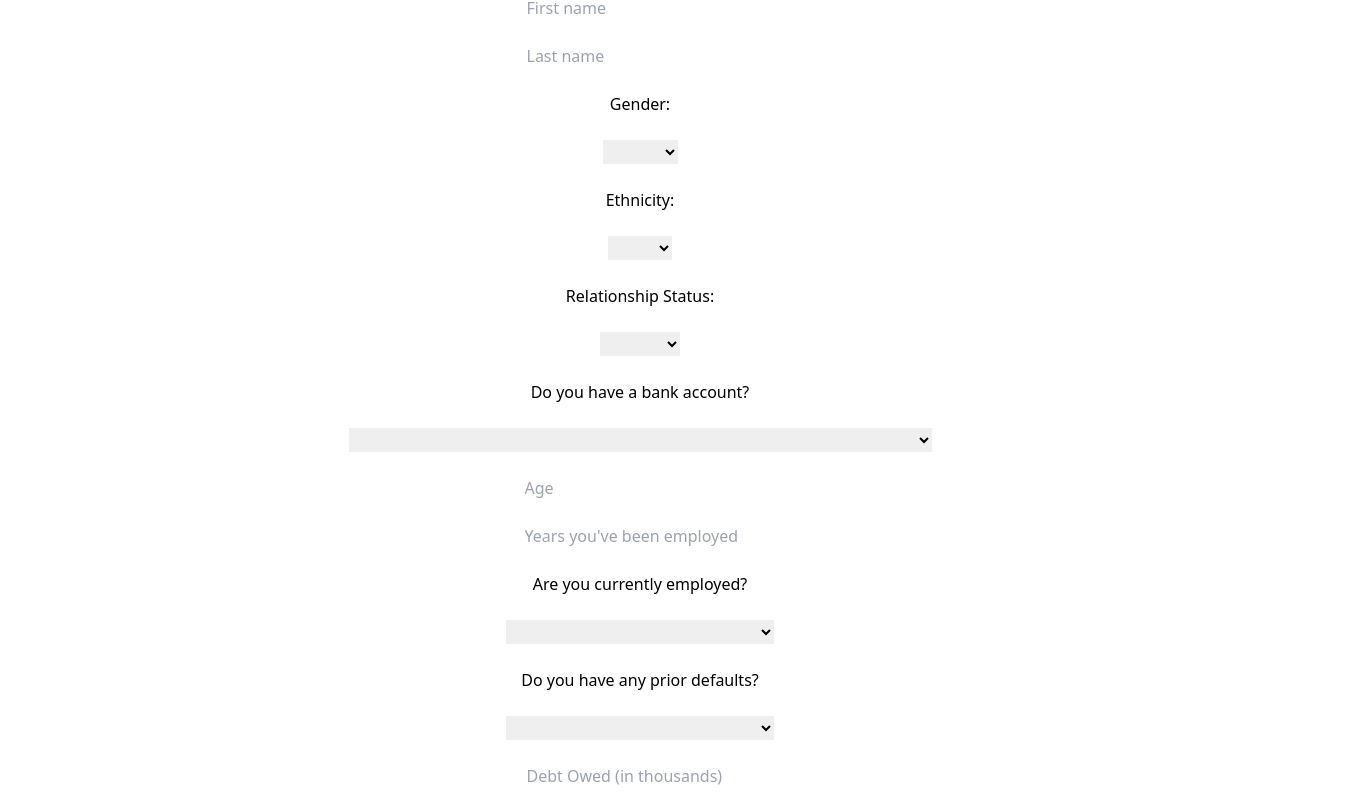
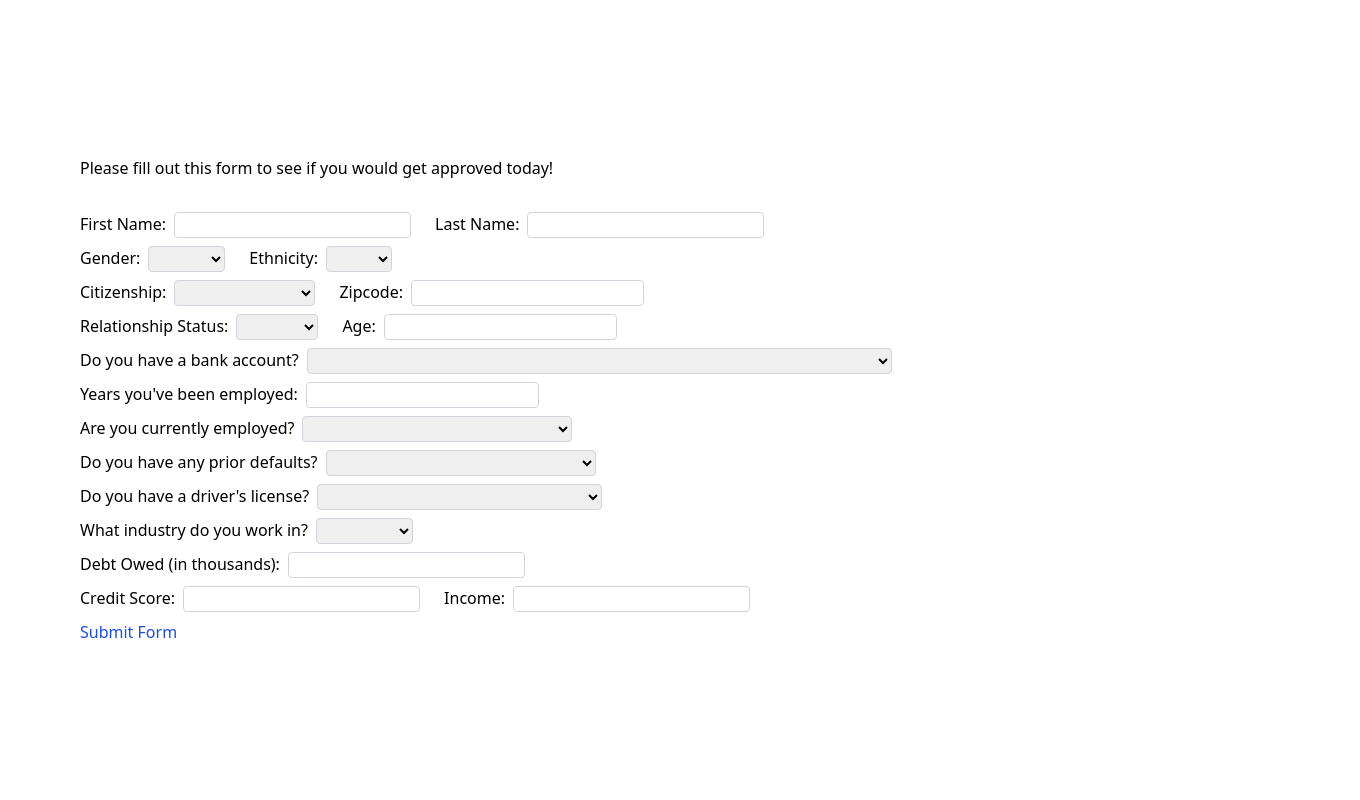
Before and after one commit to pploszaj/Credit_Approval_Frontend, a React (Create React App) app: page /form in a window 1280 px wide. Shown: the top 800 px of the page, 1360 px wide, since content can reach past the window. Built offline with nearby package versions, Linux system fonts and the light colour scheme.

Commit message:
updated the form to include more questions

```diff
--- a/src/pages/Form.tsx
+++ b/src/pages/Form.tsx
@@ -1,64 +1,203 @@
-import React, {useState} from "react";
+import { type } from "@testing-library/user-event/dist/type";
+import React, { useState } from "react";
+
+type Ethnicity = "White" | "Black" | "Other";
+type Gender = "Male" | "Female";
+type Citizenship = "By Birth" | "By other means" | "Other";
+type Industry = "Energy" | "Materials" | "Other";
 
 function Form() {
+  const [firstName, setfirstName] = useState<string>("");
+  const [lastName, setlastName] = useState<string>("");
+  const [gender, setGender] = useState<Gender>();
+  const [age, setage] = useState<number>();
+  const [employment, setemployment] = useState<boolean>();
+  const [yearsemployment, setyearsemployment] = useState<number>();
+  const [ethnicity, setethnicity] = useState<Ethnicity>();
+  const [drivers, setdrivers] = useState<boolean>();
+  const [citizenship, setcitizenship] = useState<Citizenship>();
+  const [zipcode, setzipcode] = useState<number>();
+  const [defaults, setdefaults] = useState<boolean>();
+  const [creditScore, setcreditScore] = useState<number | null>();
+  const [industry, setIndustry] = useState<Industry>();
+  const [income, setIncome] = useState<number | null>();
 
-  const [firstName, setfirstName] = useState<string>('');
-  const [lastName, setlastName] = useState<string>('');
-  const [creditScore, setcreditScore] = useState<number|null>();
-  const [income, setIncome] = useState<number|null>();
-
-  const sumbitHandler = () => {
-
-  }
+  const sumbitHandler = () => {};
 
   return (
-    <div className="flex flex-col justify-center items-center h-screen gap-8">
-      <h1 className="text-5xl">Form</h1>
-      <form onSubmit={sumbitHandler} className="flex flex-col w-screen justify-center items-center gap-6">
-        <input placeholder="First name" type="text" className="pl-1" onChange={(e) => setfirstName(e.target.value)}></input>
-        <input placeholder="Last name" type="text" className="pl-1" onChange={(e) => setlastName(e.target.value)}></input>
-        <label htmlFor="gender">Gender:</label>
-        <select id="gender" name="gender">
+    <div className="flex flex-col justify-center items-start h-screen gap-8 ml-20">
+      <h1 className="text-l">
+        Please fill out this form to see if you would get approved today!
+      </h1>
+      <form
+        onSubmit={sumbitHandler}
+        className="flex flex-col w-screen justify-center items-start gap-2"
+      >
+        <div className="flex">
+          <label htmlFor="firstName" className="mr-2">
+            First Name:
+          </label>
+          <input
+            id="firstName"
+            type="text"
+            className="pl-1 border border-gray-300 rounded"
+            onChange={(e) => setfirstName(e.target.value)}
+          ></input>
+
+          <label htmlFor="lastName" className="mr-2 ml-6">
+            Last Name:
+          </label>
+          <input
+            id="lastName"
+            type="text"
+            className="pl-1 border border-gray-300 rounded"
+            onChange={(e) => setlastName(e.target.value)}
+          ></input>
+        </div>
+        <div className="flex">
+          <label htmlFor="gender" className="mr-2">
+            Gender:
+          </label>
+          <select id="gender" name="gender" className="border border-gray-300 rounded">
             <option value=""></option>
             <option value="male">Male</option>
             <option value="female">Female</option>
           </select>
-        <label htmlFor="ethnicity">Ethnicity:</label>
-        <select id="ethnicity" name="ethnicity">
+
+          <label htmlFor="ethnicity" className="mr-2 ml-6">
+            Ethnicity:
+          </label>
+          <select id="ethnicity" name="ethnicity" className="border border-gray-300 rounded">
             <option value=""></option>
             <option value="white">White</option>
             <option value="black">Black</option>
             <option value="other">Other</option>
           </select>
-        <label htmlFor="relationship">Relationship Status:</label>
-        <select id="relationship" name="relationship">
+        </div>
+        <div className="flex">
+          <label htmlFor="citizenship" className="mr-2">
+            Citizenship:
+          </label>
+          <select id="citizenship" name="citizenship" className="border border-gray-300 rounded">
+            <option value=""></option>
+            <option value="white">By birth</option>
+            <option value="black">By other means</option>
+            <option value="other">Temporary</option>
+          </select>
+
+          <label htmlFor="zipcode" className="mr-2 ml-6">
+            Zipcode:
+          </label>
+          <input type="number" id="zipcode" className="border border-gray-300 rounded"/>
+        </div>
+        <div className="flex">
+          <label htmlFor="relationship" className="mr-2">
+            Relationship Status:
+          </label>
+          <select id="relationship" name="relationship" className="border border-gray-300 rounded">
             <option value=""></option>
             <option value="single">Single</option>
             <option value="married">Married</option>
           </select>
-        <label htmlFor="bank_status">Do you have a bank account?</label>
-        <select id="bank_status" name="bank_status">
+
+          <label htmlFor="age" className="mr-2 ml-6">
+            Age:
+          </label>
+          <input type="number" id="age" className="border border-gray-300 rounded"/>
+        </div>
+        <div className="flex">
+          <label htmlFor="bank_status" className="mr-2">
+            Do you have a bank account?
+          </label>
+          <select id="bank_status" name="bank_status" className="border border-gray-300 rounded">
             <option value=""></option>
-          <option value="hasAccount">Yes, I have at least one bank account.</option>
-          <option value="noAccount">No, I do not have a bank account. I stash all my money under the mattress.</option>
+            <option value="hasAccount">
+              Yes, I have at least one bank account.
+            </option>
+            <option value="noAccount">
+              No, I do not have a bank account. I stash all my money under the
+              mattress.
+            </option>
           </select>
-        <input type="number" placeholder="Age"/>
-        <input type="number" placeholder="Years you've been employed"/>
-        <label htmlFor="employment_status">Are you currently employed?</label>
-        <select id="employment_status" name="employment_status">
+        </div>
+        <div className="flex">
+          <label htmlFor="length_of_employment" className="mr-2">
+            Years you've been employed:
+          </label>
+          <input type="number" id="length_of_employment" className="border border-gray-300 rounded"/>
+        </div>
+        <div className="flex">
+          <label htmlFor="employment_status" className="mr-2">
+            Are you currently employed?
+          </label>
+          <select id="employment_status" name="employment_status" className="border border-gray-300 rounded">
             <option value=""></option>
             <option value="employed">Yes, I am currently employed.</option>
             <option value="unemployed">No, I am not currently employed.</option>
           </select>
-        <label htmlFor="employment_status">Do you have any prior defaults?</label>
-        <select id="defaults" name="defaults">
+        </div>
+        <div className="flex">
+          <label htmlFor="employment_status" className="mr-2">
+            Do you have any prior defaults?
+          </label>
+          <select id="defaults" name="defaults" className="border border-gray-300 rounded">
             <option value=""></option>
             <option value="hadDefaults">Yes, I have prior defaults.</option>
-          <option value="noDefaults">No, I do not hacve prior defaults.</option>
+            <option value="noDefaults">
+              No, I do not hacve prior defaults.
+            </option>
           </select>
-        <input placeholder="Debt Owed (in thousands)" type="number" className="pl-1" onChange={(e) => setcreditScore(Number(e.target.value))} ></input>
-        <input placeholder="Income" type="number" className="pl-1" onChange={(e) => setIncome(Number(e.target.value))}></input>
-        <button type="submit" className="text-blue-700">Submit Form</button>
+        </div>
+        <div className="flex">
+          <label htmlFor="driverslicense" className="mr-2">
+            Do you have a driver's license?
+          </label>
+          <select id="driverslicense" name="driverslicense" className="border border-gray-300 rounded">
+            <option value=""></option>
+            <option value="hasDriversLicense">
+              Yes, I have a driver's license.
+            </option>
+            <option value="noDriversLicense">
+              No, I do not have a driver's license.
+            </option>
+          </select>
+        </div>
+        <div className="flex">
+          <label htmlFor="industry" className="mr-2">
+            What industry do you work in?
+          </label>
+          <select id="industry" name="industry" className="border border-gray-300 rounded">
+            <option value=""></option>
+            <option value="Energy">Energy.</option>
+            <option value="Materials">Materials.</option>
+            <option value="Other">Other.</option>
+          </select>
+        </div>
+        <div className="flex">
+          <label htmlFor="debt" className="mr-2">
+            {" "}
+            Debt Owed (in thousands):
+          </label>
+          <input type="number" id="debt" className="pl-1 border border-gray-300 rounded"></input>
+        </div>
+        <div className="flex">
+          <label htmlFor="creditscore" className="mr-2">
+            {" "}
+            Credit Score:
+          </label>
+          <input type="number" id="creditscore" className="pl-1 border border-gray-300 rounded"></input>
+          <label htmlFor="income" className="mr-2 ml-6">
+            Income:
+          </label>
+          <input
+            type="number"
+            className="pl-1 border border-gray-300 rounded"
+            onChange={(e) => setIncome(Number(e.target.value))}
+          ></input>
+        </div>
+        <button type="submit" className="text-blue-700">
+          Submit Form
+        </button>
       </form>
     </div>
   );
```
Lines whose indentation alone changed are shown as unchanged.
